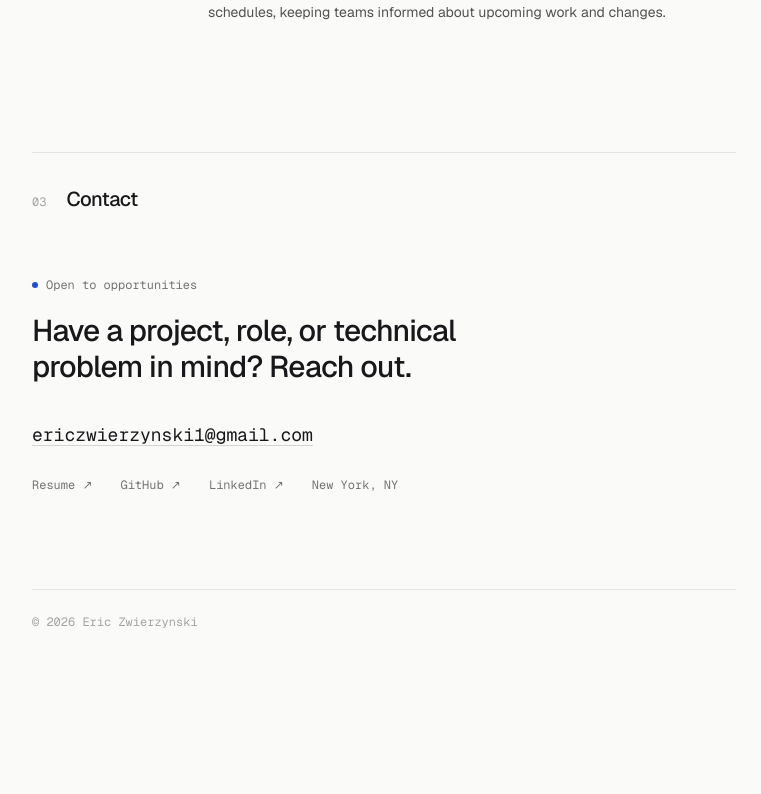
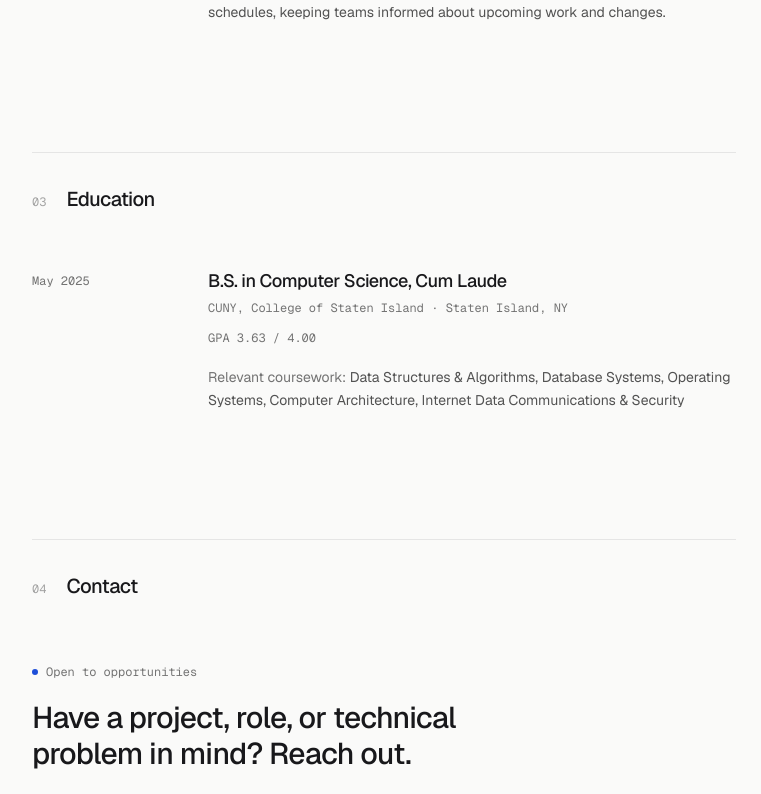
Before and after one commit to ericshark/Personal-Site, a Next.js app: page / in a window 1280 px wide. Shown: the part 3506-4300 px from the top of the page, without its empty margins (256-1017 px from the left). Before the commit the page ends 4184 px from the top, so only its background shows below. Built offline with nearby package versions, Linux system fonts and the light colour scheme; no server answers.

Commit message:
Add Education section and order experience newest first

```diff
--- a/src/app/page.tsx
+++ b/src/app/page.tsx
@@ -1,5 +1,6 @@
 import fs from "node:fs";
 import path from "node:path";
+import Education from "@/components/Education";
 import Experience from "@/components/Experience";
 import Footer from "@/components/Footer";
 import Header from "@/components/Header";
@@ -42,6 +43,7 @@ export default function Home() {
         <Hero hasResume={hasResume} />
         <Projects />
         <Experience />
+        <Education />
       </main>
       <Footer hasResume={hasResume} />
     </>
--- /dev/null
+++ b/src/components/Education.tsx
@@ -0,0 +1,35 @@
+import Reveal from "@/components/Reveal";
+import SectionHeading from "@/components/SectionHeading";
+import { education } from "@/data/portfolio";
+
+export default function Education() {
+  return (
+    <section aria-labelledby="education" className="pb-24 sm:pb-32">
+      <SectionHeading index="03" title="Education" id="education" />
+
+      <Reveal className="mt-12 sm:mt-14">
+        <article className="grid gap-3 sm:grid-cols-[8.5rem_1fr] sm:gap-10">
+          <p className="font-mono text-xs leading-6 text-neutral-500">
+            {education.graduated}
+          </p>
+
+          <div className="min-w-0">
+            <h3 className="text-lg font-medium leading-snug tracking-tight">
+              {education.degree}
+            </h3>
+            <p className="mt-1.5 font-mono text-xs text-neutral-500">
+              {education.school} · {education.location}
+            </p>
+            <p className="mt-3.5 font-mono text-xs text-neutral-500">
+              GPA {education.gpa}
+            </p>
+            <p className="mt-5 max-w-[58ch] text-pretty text-sm leading-relaxed text-neutral-600">
+              <span className="text-neutral-500">Relevant coursework: </span>
+              {education.coursework.join(", ")}
+            </p>
+          </div>
+        </article>
+      </Reveal>
+    </section>
+  );
+}
--- a/src/components/Footer.tsx
+++ b/src/components/Footer.tsx
@@ -7,7 +7,7 @@ export default function Footer({ hasResume }: { hasResume: boolean }) {
   return (
     <footer className="mx-auto w-full max-w-site px-6 pb-12 sm:px-8">
       <section aria-labelledby="contact">
-        <SectionHeading index="03" title="Contact" id="contact" />
+        <SectionHeading index="04" title="Contact" id="contact" />
 
         <Reveal className="mt-12 sm:mt-16">
           <p className="mb-5 flex items-center gap-2 font-mono text-xs text-neutral-500">
--- a/src/data/portfolio.ts
+++ b/src/data/portfolio.ts
@@ -52,6 +52,15 @@ export type Experience = {
   details?: string[];
   /** Render compactly (description only, tighter spacing). */
   compact?: boolean;
+};
+
+export type Education = {
+  degree: string;
+  school: string;
+  location: string;
+  graduated: string;
+  gpa: string;
+  coursework: string[];
 };
 
 export const profile: Profile = {
@@ -156,6 +165,26 @@ export const experience: Experience[] = [
       "Competitively selected for Google's software engineering mentorship program; sharpened algorithms and system design through weekly 1:1 mentorship with a Google engineer, code reviews, and engineer-led workshops.",
   },
   {
+    role: "Computer Science Teaching Assistant",
+    org: "CUNY, College of Staten Island",
+    location: "Staten Island, NY",
+    period: "Jan 2025 – May 2025",
+    stack: ["Python", "Java", "JavaScript", "C++"],
+    description:
+      "Assisted a professor in coding labs of 25+ students, guiding hands-on exercises and helping students debug and understand Python, Java, JavaScript, and C++.",
+    compact: true,
+  },
+  {
+    role: "Mathematics & Computer Science Tutor",
+    org: "CUNY, College of Staten Island",
+    location: "Staten Island, NY",
+    period: "Sep 2024 – May 2025",
+    stack: ["Python", "Java", "JavaScript", "C++"],
+    description:
+      "Tutored 50+ students weekly (1,000+ sessions) in calculus, algebra, data structures, and programming in Python, Java, JavaScript, and C++; created practice sets and review checklists for exam prep.",
+    compact: true,
+  },
+  {
     role: "Software Developer Intern",
     org: "Research Foundation of CUNY",
     location: "Queens, NY",
@@ -176,27 +205,22 @@ export const experience: Experience[] = [
       "Integrated the OpenAI API to normalize postings into structured, searchable fields and power a GPT-based career advisor that gave students resume feedback.",
     ],
   },
-  {
-    role: "Computer Science Teaching Assistant",
-    org: "CUNY, College of Staten Island",
-    location: "Staten Island, NY",
-    period: "Jan 2025 – May 2025",
-    stack: ["Python", "Java", "JavaScript", "C++"],
-    description:
-      "Assisted a professor in coding labs of 25+ students, guiding hands-on exercises and helping students debug and understand Python, Java, JavaScript, and C++.",
-    compact: true,
-  },
-  {
-    role: "Mathematics & Computer Science Tutor",
-    org: "CUNY, College of Staten Island",
-    location: "Staten Island, NY",
-    period: "Sep 2024 – May 2025",
-    stack: ["Python", "Java", "JavaScript", "C++"],
-    description:
-      "Tutored 50+ students weekly (1,000+ sessions) in calculus, algebra, data structures, and programming in Python, Java, JavaScript, and C++; created practice sets and review checklists for exam prep.",
-    compact: true,
-  },
 ];
+
+export const education: Education = {
+  degree: "B.S. in Computer Science, Cum Laude",
+  school: "CUNY, College of Staten Island",
+  location: "Staten Island, NY",
+  graduated: "May 2025",
+  gpa: "3.63 / 4.00",
+  coursework: [
+    "Data Structures & Algorithms",
+    "Database Systems",
+    "Operating Systems",
+    "Computer Architecture",
+    "Internet Data Communications & Security",
+  ],
+};
 
 export const earlierExperience: Experience[] = [
   {
```
Also changed, not shown: 1 other file (tests, documents, lock files or other folders).
